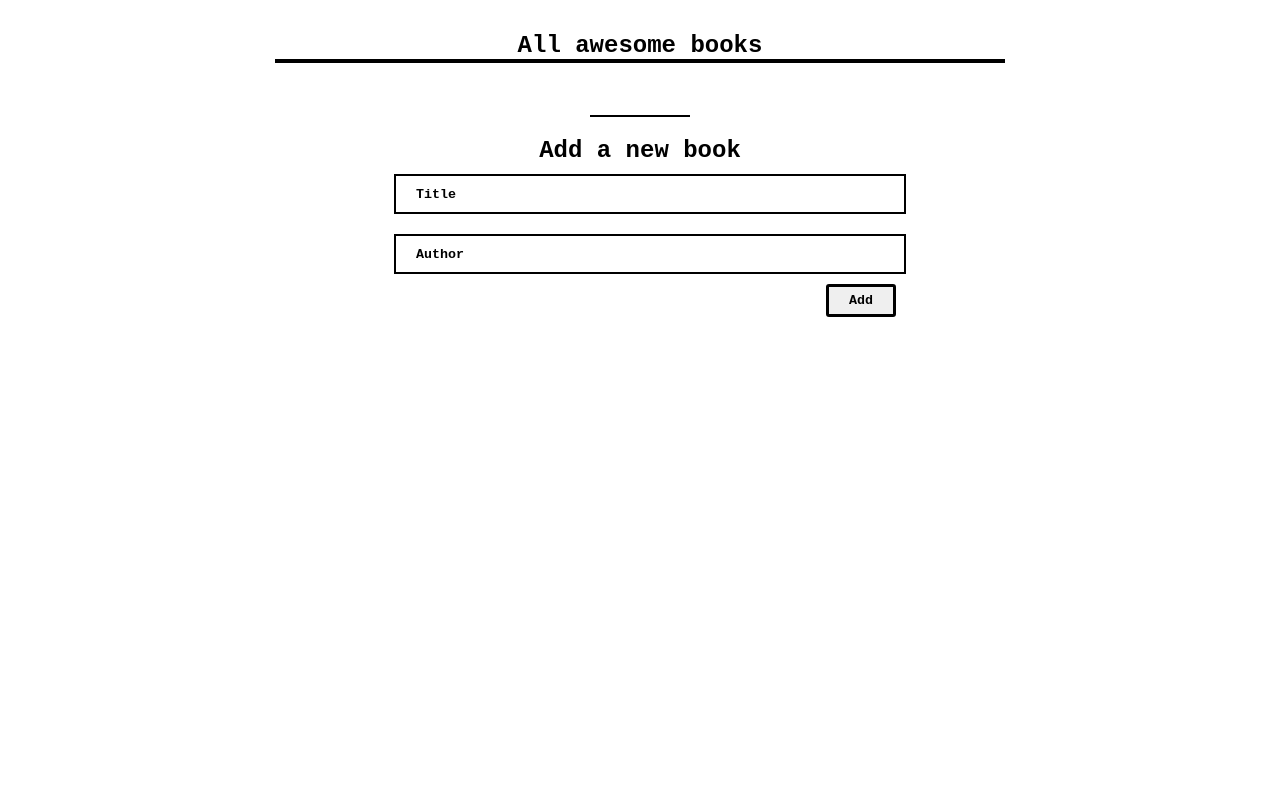
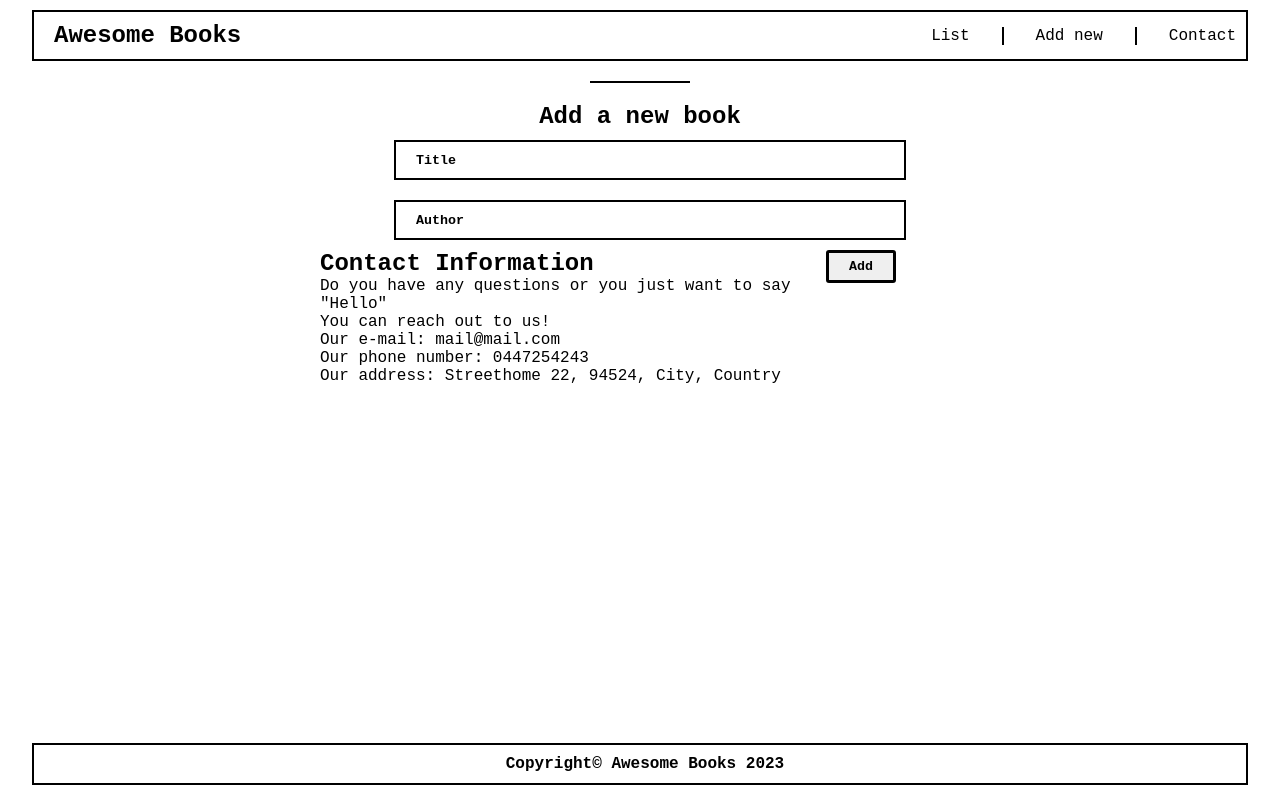
Before and after one commit to Rebelzob/Awesome-books, a website: page index.html in a window 1280 px wide. Drawn offline with Linux system fonts and the light colour scheme.

Commit message:
Added HTML and CSS to the contact section and navbar

```diff
--- a/index.html
+++ b/index.html
@@ -7,7 +7,18 @@
     <link rel="stylesheet" href="/src/css/styles.css">
 </head>
 <body>
-    <header></header>
+    <header>
+        <nav class="navbar">
+            <h2 class="nav-title">Awesome Books</h2>
+            <ul class="nav-list">
+                <li><a type="button" id="btn-list">List</a></li>
+                <div class="separator"></div>
+                <li><a type="button" id="btn-add">Add new</a></li>
+                <div class="separator"></div>
+                <li><a type="button" id="btn-contact">Contact</a></li>
+            </ul>
+        </nav>
+    </header>
     <main>
         <section class="book-list_container">
         <h1>All awesome books</h1>
@@ -31,8 +42,21 @@
             </div>
         </form>
         </section>
+        <section class="contact">
+            <h2 class="contact-title">Contact Information</h2>
+            <p class="contact-paragraph">Do you have any questions or you just want to say "Hello" <br>
+            You can reach out to us!
+            </p>
+            <ul class="contact-list">
+                <li>Our e-mail: mail@mail.com</li>
+                <li>Our phone number: 0447254243</li>
+                <li>Our address: Streethome 22, 94524, City, Country</li>
+            </ul>
+        </section>
     </main>
-    <footer></footer>
+    <footer>
+        <p>Copyright&copy; Awesome Books 2023</p>
+    </footer>
     <script src="/src/js/script.js"></script>
 </body>
 </html>
--- a/src/css/styles.css
+++ b/src/css/styles.css
@@ -6,10 +6,46 @@ body {
   font-family: 'Courier New', Courier, monospace;
 }
 
+a {
+  text-decoration: none;
+  cursor: pointer;
+}
+
+.navbar {
+  display: flex;
+  justify-content: space-between;
+  width: 95%;
+  margin: 10px auto;
+  border: 2px solid;
+  padding: 10px 10px 10px 20px;
+  align-items: center;
+}
+
+.nav-list {
+  display: flex;
+  gap: 2rem;
+  list-style: none;
+}
+
+.separator {
+  height: 18px;
+  border: 1px solid;
+}
+
+.book-list-show {
+  display: flex;
+}
+
+.book-list-hide {
+  display: none;
+}
+
 .book-list_container {
   text-align: center;
   padding: 2rem;
+  display: none;
 }
+
 
 #book-list {
   border: 2px solid black;
@@ -40,7 +76,7 @@ tr:nth-child(even) {
 .form_container {
   text-align: center;
   width: 40%;
-  margin: 0 auto;
+  margin: auto;
 }
 
 input {
@@ -83,3 +119,24 @@ table button {
   border: 1px solid;
   margin: 20px auto;
 }
+
+.contact {
+  width: 50%;
+  margin: auto;
+}
+
+.contact-list {
+  list-style: none;
+}
+
+footer {
+  position: fixed;
+  bottom: 5px;
+  left: 2.5%;
+  font-weight: bold;
+  text-align: center;
+  width: 95%;
+  margin: 10px auto;
+  border: 2px solid;
+  padding: 10px 10px 10px 20px;
+}
```
